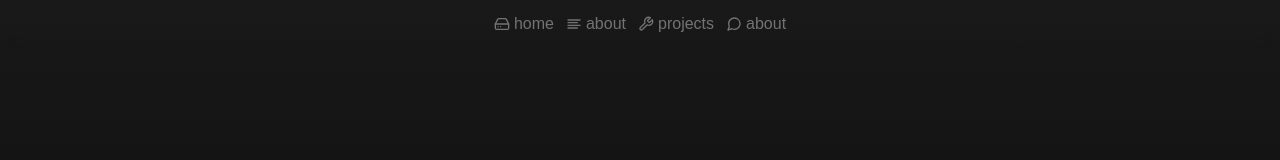
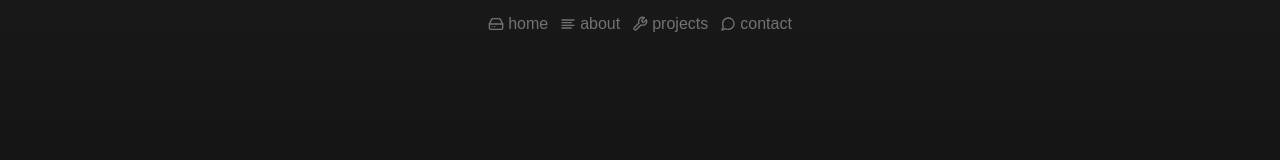
Before and after one commit to Drischdaan/drischdaan.dev, a Next.js app: page / in a window 1280 px wide. Shown: the top 160 px of the page. Built offline with nearby package versions, Linux system fonts and the light colour scheme; a web font is replaced by a local one.

Commit message:
chore: fixed naming and added ids to section

```diff
--- a/app/components/navigation/NavigationHeader.tsx
+++ b/app/components/navigation/NavigationHeader.tsx
@@ -16,7 +16,7 @@ export default function NavigationHeader() {
           <NavigationLink icon={<FiTool/>} name='projects' elementId='#projects' />
         </li>
         <li>
-          <NavigationLink icon={<FiMessageCircle/>} name='about' elementId='#about' />
+          <NavigationLink icon={<FiMessageCircle/>} name='contact' elementId='#contact' />
         </li>
       </ul>
     </div>
--- a/app/components/sections/contact/ContactSection.tsx
+++ b/app/components/sections/contact/ContactSection.tsx
@@ -2,7 +2,7 @@ import DiscordCard from "./DiscordCard";
 
 export default function ContactSection() {
   return (
-    <div className='w-screen h-screen flex justify-center items-center dark-gradient-reverse'>
+    <div id='contact' className='w-screen h-screen flex justify-center items-center dark-gradient-reverse'>
       <div className='w-full px-5 sm:px-0 flex justify-center items-center'>
         <DiscordCard/>
       </div>
--- a/app/components/sections/home/HomeSection.tsx
+++ b/app/components/sections/home/HomeSection.tsx
@@ -2,7 +2,7 @@ import Terminal from "./Terminal";
 
 export default function HomeSection() {
   return (
-    <div className='w-screen h-screen flex justify-center items-center dark-gradient'>
+    <div id='home' className='w-screen h-screen flex justify-center items-center dark-gradient'>
       <Terminal/>
     </div>
   );
```
